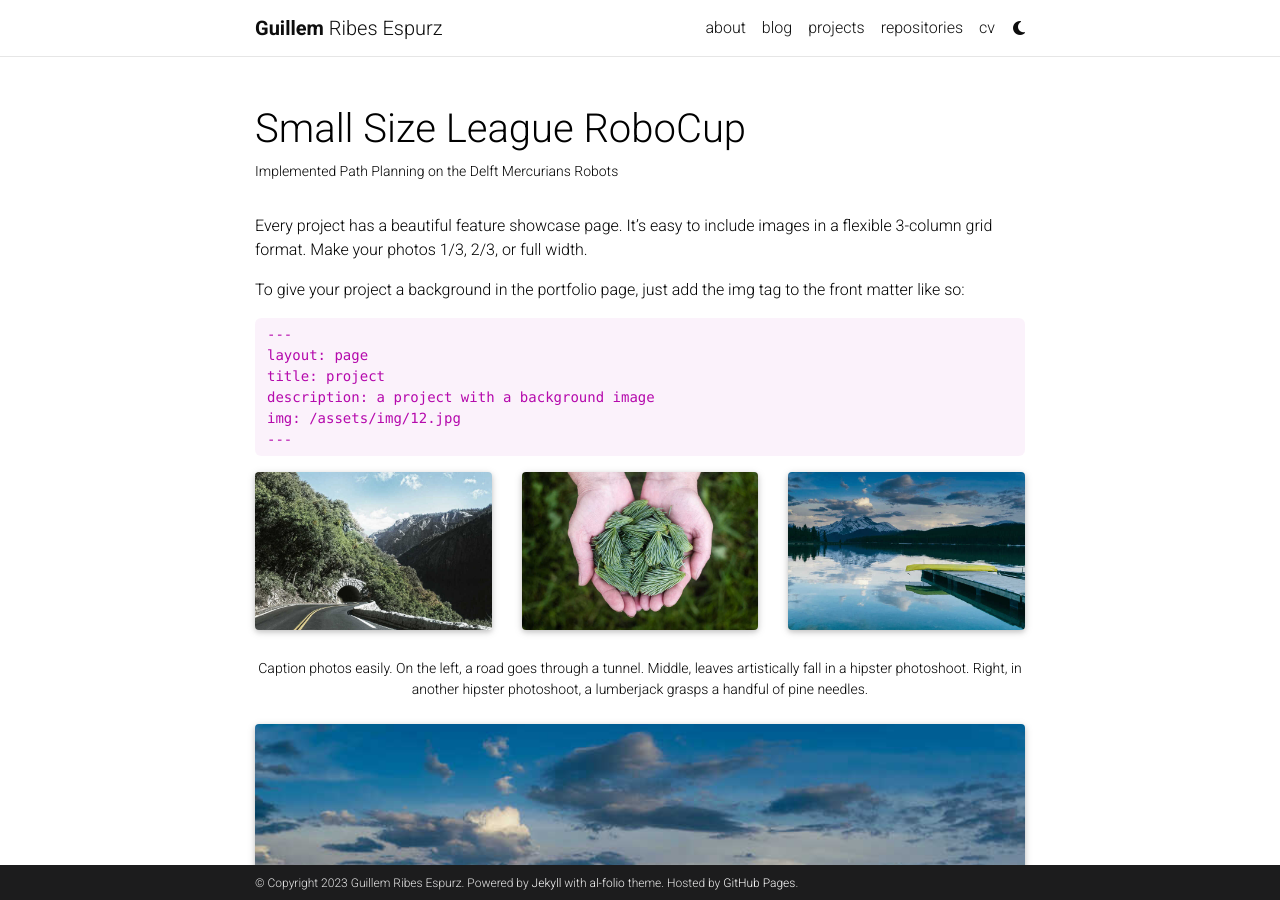
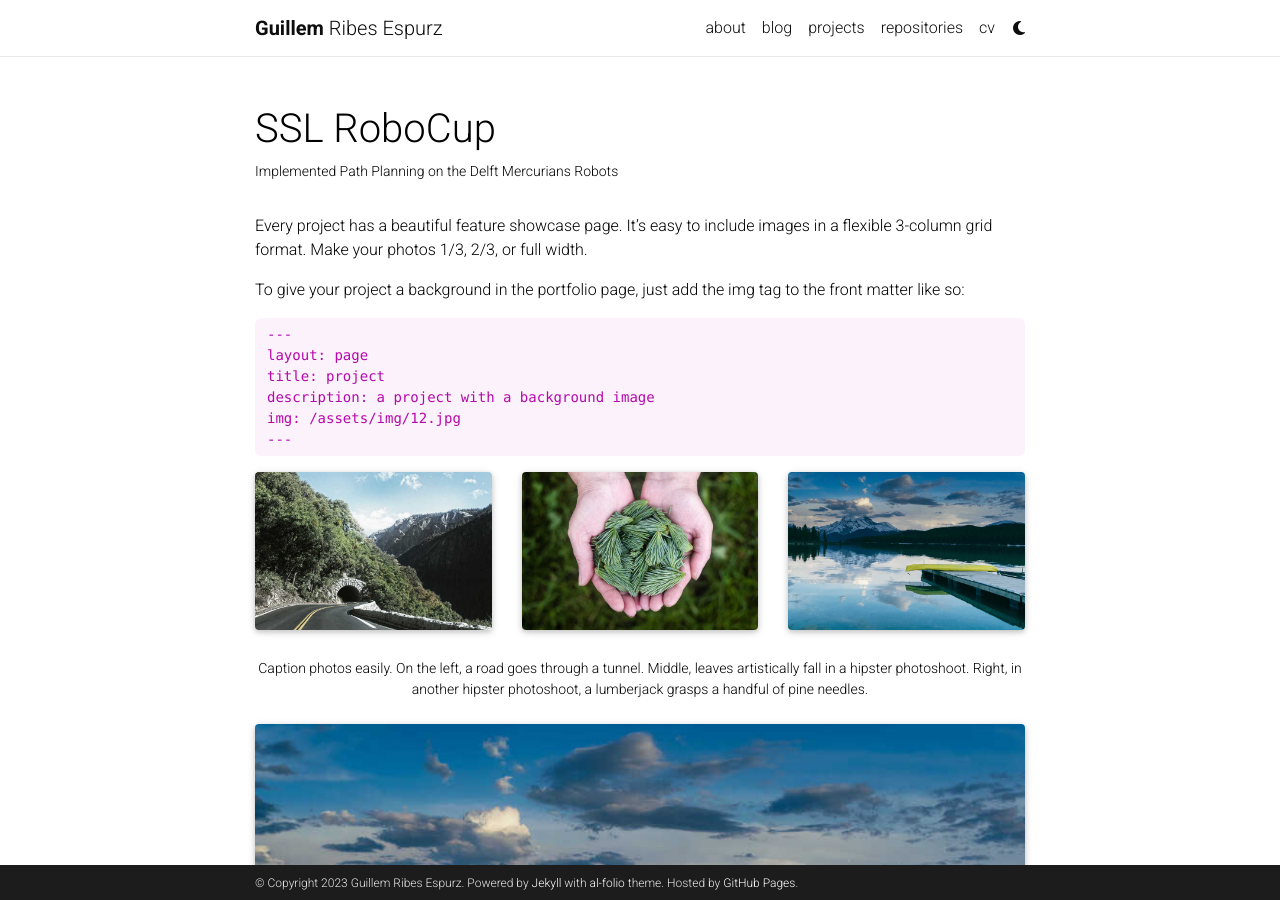
Before and after one commit to gribes02/gribes02.github.io, a Jekyll site: the page built from _projects/1_project.md, in a window 1280 px wide and 900 px high. Built offline with Jekyll 4.4.1, drawn with Linux system fonts in a browser that asks for light colours; full-size pictures stand in for the smaller copies a plugin makes; comment, search, counter and statistics services are not loaded; a style sheet for code colours, icons or effects is not loaded.

Commit message:
Added SSL RoboCup Project

```diff
--- a/_data/repositories.yml
+++ b/_data/repositories.yml
@@ -2,4 +2,4 @@
   - gribes02
 
 github_repos:
-  -
+  - alshedivat/al-folio
--- a/_projects/1_project.md
+++ b/_projects/1_project.md
@@ -1,11 +1,11 @@
 ---
 layout: page
-title: Small Size League RoboCup
+title: SSL RoboCup
 description: Implemented Path Planning on the Delft Mercurians Robots
-img: assets/img/12.jpg
+img: assets/img/SSLRoboCup.png
 importance: 1
 category: work
-related_publications: einstein1956investigations, einstein1950meaning
+related_publications:
 ---
 
 Every project has a beautiful feature showcase page.
```
